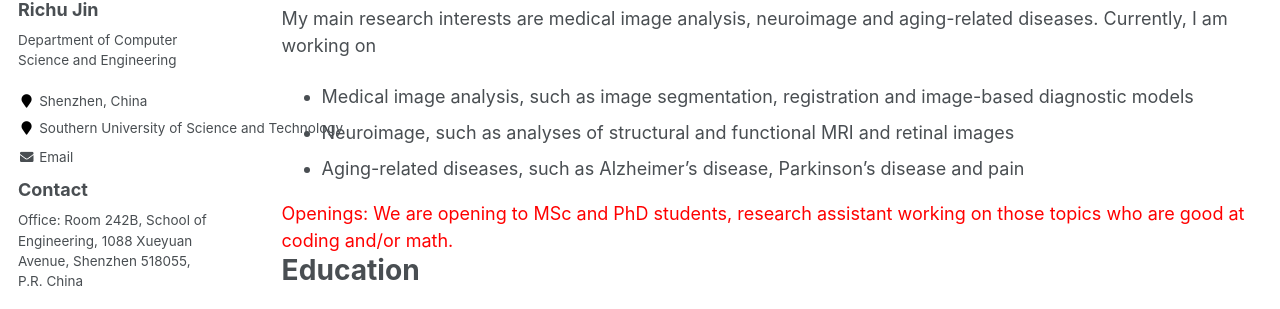
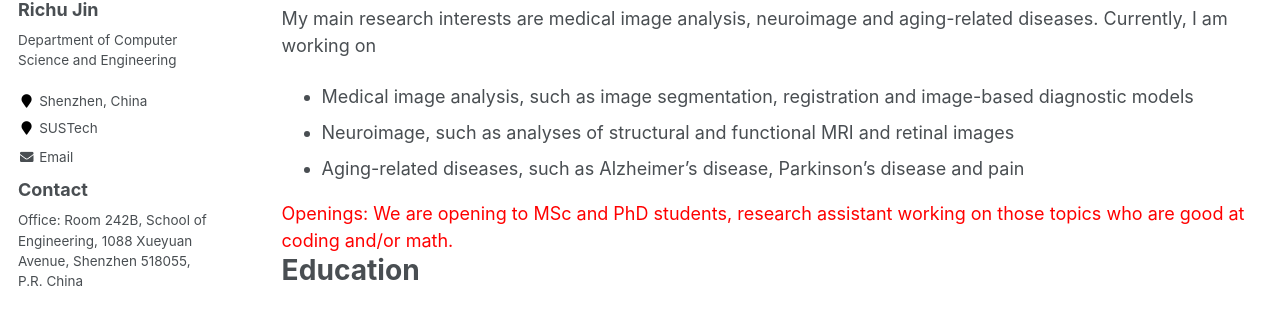
Before and after one commit to jrch507/jrch507.github.io, a Jekyll site: the page built from _pages/about.md, in a window 1280 px wide. Shown: the part 341-650 px from the top of the page. Built offline with Jekyll 4.4.1, drawn with Linux system fonts in a browser that asks for light colours.

Commit message:
Update _config.yml

```diff
--- a/_config.yml
+++ b/_config.yml
@@ -84,7 +84,7 @@ author:
   avatar           : "profile.png"
   bio              : "Department of Computer Science and Engineering"
   location         : "Shenzhen, China"
-  employer         : "Southern University of Science and Technology"
+  employer         : "SUSTech"
   # pubmed           : "https://www.ncbi.nlm.nih.gov/pubmed/?term=john+snow"
   # googlescholar    : ""
   email            : jinrc@sustech.edu.cn
```
